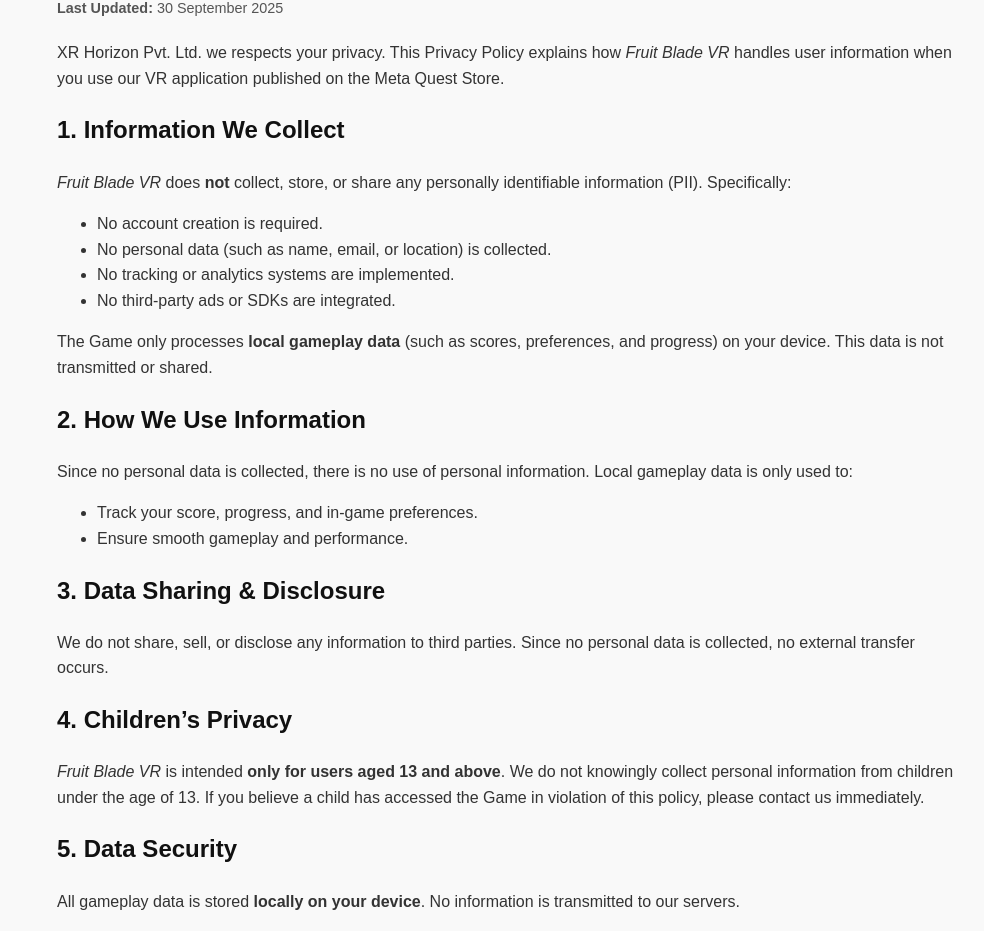
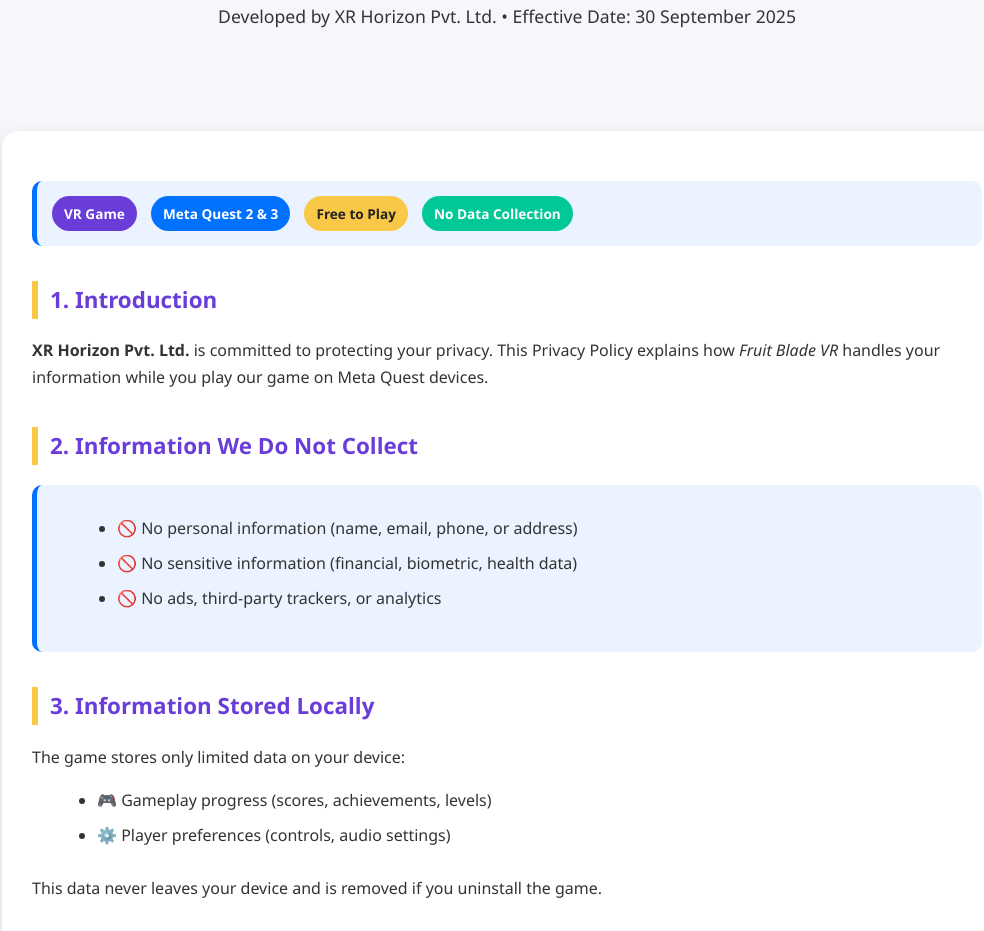
Before and after one commit to xrexarplay-cloud/Privacy-Policy---Fruit-Blade-VR, a plain HTML site: page privacy policy.html in a window 1280 px wide. Shown: the part 117-1048 px from the top of the page, without its empty margins (133-1117 px from the left). Drawn offline with Linux system fonts and the light colour scheme.

Commit message:
Update privacy policy.html

```diff
--- a/privacy policy.html
+++ b/privacy policy.html
@@ -1,80 +1,161 @@
 <!DOCTYPE html>
 <html lang="en">
 <head>
-  <meta charset="UTF-8">
-  <meta name="viewport" content="width=device-width, initial-scale=1.0">
-  <title>Privacy Policy - Fruit Blade VR</title>
+  <meta charset="UTF-8" />
+  <meta name="viewport" content="width=device-width, initial-scale=1.0" />
+  <title>Fruit Blade VR - Privacy Policy</title>
   <style>
     body {
-      font-family: Arial, sans-serif;
-      max-width: 900px;
-      margin: auto;
-      padding: 20px;
-      line-height: 1.6;
-      background: #f9f9f9;
+      font-family: "Segoe UI", Arial, sans-serif;
+      margin: 0;
+      padding: 0;
+      background: #f5f7fa;
       color: #333;
+      line-height: 1.7;
     }
-    h1, h2 {
-      color: #111;
+
+    /* HEADER */
+  header {
+  padding: 40px;
+  text-align: center;
+  color: #333;
+  background: rgba(255, 255, 255, 0.1);
+  backdrop-filter: blur(10px);
+  border: 1px solid rgba(255, 255, 255, 0.2);
+  border-radius: 12px;
+}
+
+
+    header h1 {
+      margin: 0;
+      font-size: 2.5em;
+      font-weight: bold;
     }
-    .last-updated {
+    header p {
+      font-size: 1.1em;
+      margin-top: 10px;
+    }
+
+    /* CONTAINER */
+    main {
+      max-width: 950px;
+      margin: 40px auto;
+      padding: 30px;
+      background: #fff;
+      border-radius: 16px;
+      box-shadow: 0 6px 18px rgba(0,0,0,0.1);
+    }
+
+    h2 {
+      color: #6A3DD9;
+      margin-top: 35px;
+      border-left: 6px solid #F9C846;
+      padding-left: 12px;
+      font-size: 1.4em;
+    }
+
+    ul {
+      margin: 15px 0 25px 25px;
+    }
+
+    li {
+      margin-bottom: 8px;
+    }
+
+    .highlight {
+      background: #eaf3ff;
+      padding: 15px;
+      border-left: 5px solid #0072FF;
+      border-radius: 10px;
+      margin: 20px 0;
+    }
+
+    .footer {
+      margin-top: 50px;
+      text-align: center;
       font-size: 0.9em;
-      color: #555;
-      margin-bottom: 20px;
+      color: #666;
     }
-    footer {
-      margin-top: 40px;
-      font-size: 0.9em;
-      color: #555;
+
+    /* ACCENT BADGES (like flyer icons) */
+    .badge {
+      display: inline-block;
+      padding: 6px 12px;
+      border-radius: 20px;
+      font-size: 0.85em;
+      font-weight: 600;
+      margin-right: 10px;
+      color: white;
     }
+    .purple { background: #6A3DD9; }
+    .blue { background: #0072FF; }
+    .yellow { background: #F9C846; color: #222; }
+    .teal { background: #00C896; }
+
   </style>
 </head>
 <body>
-  <h1>Privacy Policy for Fruit Blade VR</h1>
-  <p class="last-updated"><strong>Last Updated:</strong> 30 September 2025</p>
+  <header>
+    <h1>Fruit Blade VR – Privacy Policy</h1>
+    <p>Developed by XR Horizon Pvt. Ltd. • Effective Date: 30 September 2025</p>
+  </header>
 
-  <p>XR Horizon Pvt. Ltd. we respects your privacy. This Privacy Policy explains how <em>Fruit Blade VR</em> handles user information when you use our VR application published on the Meta Quest Store.</p>
+  <main>
+    <div class="highlight">
+      <span class="badge purple">VR Game</span>
+      <span class="badge blue">Meta Quest 2 & 3</span>
+      <span class="badge yellow">Free to Play</span>
+      <span class="badge teal">No Data Collection</span>
+    </div>
 
-  <h2>1. Information We Collect</h2>
-  <p><em>Fruit Blade VR</em> does <strong>not</strong> collect, store, or share any personally identifiable information (PII). Specifically:</p>
-  <ul>
-    <li>No account creation is required.</li>
-    <li>No personal data (such as name, email, or location) is collected.</li>
-    <li>No tracking or analytics systems are implemented.</li>
-    <li>No third-party ads or SDKs are integrated.</li>
-  </ul>
-  <p>The Game only processes <strong>local gameplay data</strong> (such as scores, preferences, and progress) on your device. This data is not transmitted or shared.</p>
+    <h2>1. Introduction</h2>
+    <p><strong>XR Horizon Pvt. Ltd.</strong> is committed to protecting your privacy. This Privacy Policy explains how <em>Fruit Blade VR</em> handles your information while you play our game on Meta Quest devices.</p>
 
-  <h2>2. How We Use Information</h2>
-  <p>Since no personal data is collected, there is no use of personal information. Local gameplay data is only used to:</p>
-  <ul>
-    <li>Track your score, progress, and in-game preferences.</li>
-    <li>Ensure smooth gameplay and performance.</li>
-  </ul>
+    <h2>2. Information We Do Not Collect</h2>
+    <div class="highlight">
+      <ul>
+        <li>🚫 No personal information (name, email, phone, or address)</li>
+        <li>🚫 No sensitive information (financial, biometric, health data)</li>
+        <li>🚫 No ads, third-party trackers, or analytics</li>
+      </ul>
+    </div>
 
-  <h2>3. Data Sharing & Disclosure</h2>
-  <p>We do not share, sell, or disclose any information to third parties. Since no personal data is collected, no external transfer occurs.</p>
+    <h2>3. Information Stored Locally</h2>
+    <p>The game stores only limited data on your device:</p>
+    <ul>
+      <li>🎮 Gameplay progress (scores, achievements, levels)</li>
+      <li>⚙️ Player preferences (controls, audio settings)</li>
+    </ul>
+    <p>This data never leaves your device and is removed if you uninstall the game.</p>
 
-  <h2>4. Children’s Privacy</h2>
-  <p><em>Fruit Blade VR</em> is intended <strong>only for users aged 13 and above</strong>. We do not knowingly collect personal information from children under the age of 13. If you believe a child has accessed the Game in violation of this policy, please contact us immediately.</p>
+    <h2>4. Data Security</h2>
+    <p>All game-related data is stored locally on your device. Because no personal data is collected or transmitted, the risk of external data breaches is eliminated.</p>
 
-  <h2>5. Data Security</h2>
-  <p>All gameplay data is stored <strong>locally on your device</strong>. No information is transmitted to our servers.</p>
+    <h2>5. Children’s Privacy</h2>
+    <p><em>Fruit Blade VR</em> is intended for players aged 13 and above. We do not knowingly collect data from children under 13. Parents or guardians may contact us with any concerns.</p>
 
-  <h2>6. Third-Party Services</h2>
-  <p>The Game does not use third-party analytics, advertising, or social media plugins. It runs as a standalone VR experience.</p>
-  <h2>7. Changes to This Privacy Policy</h2>
-  <p>We may update this Privacy Policy from time to time. Any changes will be reflected here with a revised “Last Updated” date.</p>
+    <h2>6. Third-Party Services</h2>
+    <p>No third-party SDKs, cloud services, or integrations are used that collect or process your data.</p>
 
-  <h2>8. Contact Us</h2>
-  <p>If you have any questions about this Privacy Policy or our practices, please contact us:</p>
-  <p>
-    📧 <strong>Email:</strong> <a href="mailto:xrexarplay@gmail.com">xrexarplay@gmail.com</a><br>
-    🏢 <strong>Company:</strong> XR Horizon Pvt. Ltd.
-  </p>
+    <h2>7. Your Rights</h2>
+    <p>Since no personal data is collected, you are not required to request access, correction, or deletion. You may:</p>
+    <ul>
+      <li>Uninstall the game to remove all stored data</li>
+      <li>Contact us for any privacy-related concerns</li>
+    </ul>
 
-  <footer>
-    &copy; 2025 XR Horizon Pvt. Ltd. All Rights Reserved.
-  </footer>
+    <h2>8. Policy Updates</h2>
+    <p>This Privacy Policy may be updated from time to time. Changes will be posted here with the updated effective date.</p>
+
+    <h2>9. Contact Us</h2>
+    <p>
+      📧 <strong>Email:</strong> xrexarplay@gmail.com <br>
+      🏢 <strong>Company:</strong> XR Horizon Pvt. Ltd.
+    </p>
+
+    <div class="footer">
+      © 2025 XR Horizon Pvt. Ltd. All Rights Reserved.
+    </div>
+  </main>
 </body>
 </html>
```
